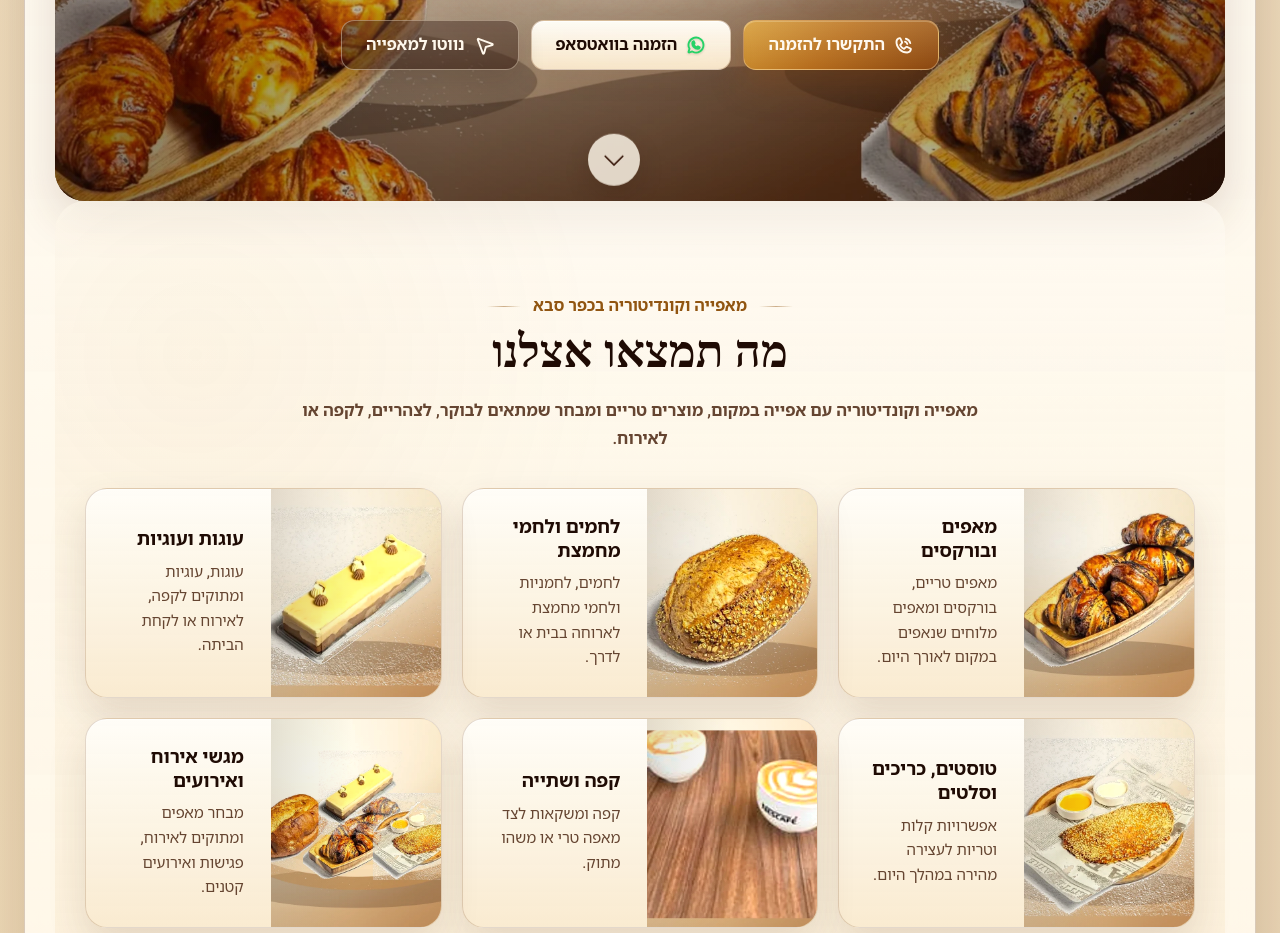
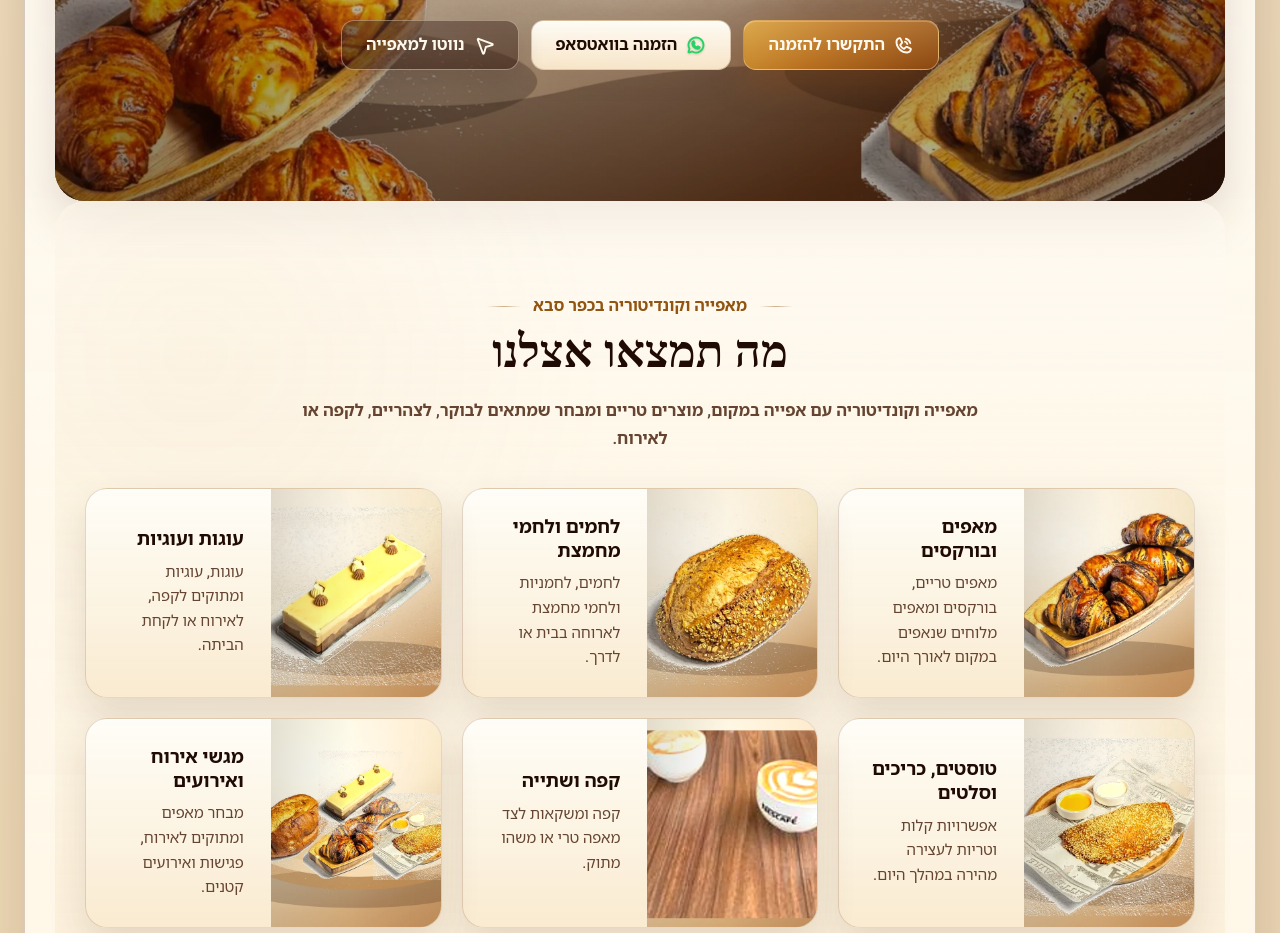
Before and after one commit to openbura/bakery-2-0-yachad, a React (Vite) app: page / in a window 1280 px wide. Shown: the part 4580-5513 px from the top of the page. Built offline with nearby package versions, Linux system fonts and the light colour scheme; a web font is replaced by a local one.

Commit message:
Remove bakery hero down arrow

```diff
--- a/src/App.tsx
+++ b/src/App.tsx
@@ -1,7 +1,6 @@
 import { useEffect, useRef, useState, type MouseEvent } from 'react';
 import { AnimatePresence, motion, type Variants, useReducedMotion } from 'framer-motion';
 import {
-  CaretDown,
   Clock,
   Grains,
   Heart,
@@ -1246,21 +1245,6 @@ function App() {
               </motion.a>
             </motion.div>
           </motion.div>
-
-          <motion.a
-            className="hero-down"
-            href="#categories"
-            aria-label="מעבר למה תמצאו אצלנו"
-            initial={shouldSimplifyPageMotion ? false : { opacity: 0, y: -4 }}
-            animate={shouldSimplifyPageMotion ? { opacity: 1, y: 0 } : { opacity: 1, y: [0, 6, 0] }}
-            transition={
-              shouldSimplifyPageMotion
-                ? { duration: 0 }
-                : { opacity: { duration: 0.45, delay: 1.05 }, y: { duration: 2.6, repeat: Infinity, ease: 'easeInOut' } }
-            }
-          >
-            <CaretDown size={28} />
-          </motion.a>
         </section>
 
         <section id="categories" className="section categories-section">
--- a/src/styles.css
+++ b/src/styles.css
@@ -689,22 +689,6 @@ img {
   filter: drop-shadow(0 1px 1px rgba(33, 92, 45, 0.32));
 }
 
-.hero-down {
-  position: absolute;
-  right: 50%;
-  bottom: 20px;
-  display: grid;
-  width: 52px;
-  height: 52px;
-  place-items: center;
-  border-radius: 50%;
-  color: var(--brown-800);
-  background: rgba(255, 248, 235, 0.82);
-  box-shadow: 0 10px 24px rgba(43, 18, 7, 0.18);
-  transform: translateX(50%);
-  will-change: transform;
-}
-
 .section {
   position: relative;
   padding: clamp(58px, 7vw, 98px) clamp(4px, 2vw, 20px) 0;
```
